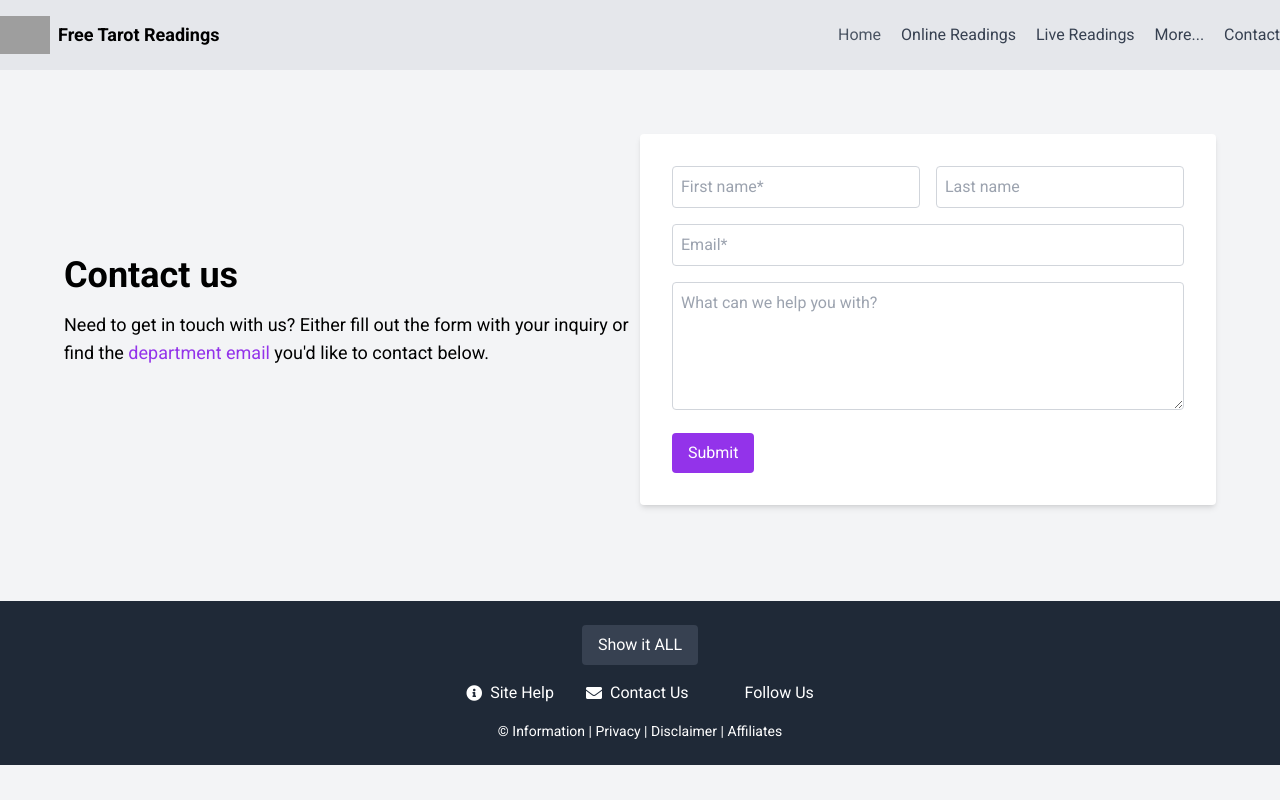
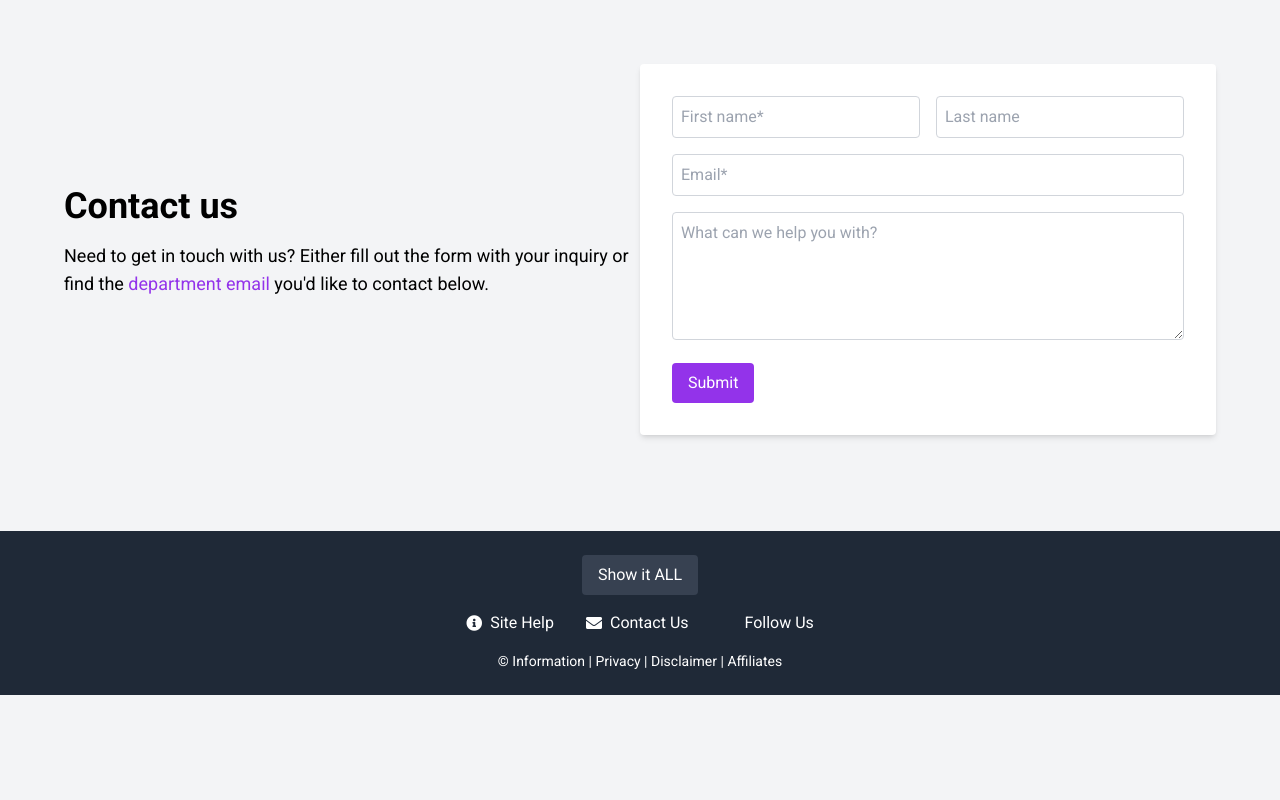
Before and after one commit to Muditsingal044/http-transformfuture, a plain HTML site: page contact.html in a window 1280 px wide. Drawn offline with nearby package versions, Linux system fonts and the light colour scheme; grey boxes are pictures that could not be loaded; a script that the page names is missing.

Commit message:
Update contact.html

```diff
--- a/contact.html
+++ b/contact.html
@@ -20,33 +20,6 @@
   </style>
  </head>
  <body class="bg-gray-100">
-  <header class="bg-gray-200 py-4">
-   <div class="container mx-auto flex justify-between items-center">
-    <div class="flex items-center">
-     <img alt="Logo" class="mr-2" height="50" src="https://storage.googleapis.com/a1aa/image/JIFzR6Jj6MIfSa29vcMlvoqUwRGgxVMTvkYxYUf2nRrKofNoA.jpg" width="50"/>
-     <span class="text-lg font-bold">
-      Free Tarot Readings
-     </span>
-    </div>
-    <nav class="space-x-4">
-        <a class="text-gray-600 hover:text-gray-800" href="/">
-            Home
-           </a>
-     <a class="text-gray-700" href="online.html">
-      Online Readings
-     </a>
-     <a class="text-gray-700" href="live.html">
-      Live Readings
-     </a>
-     <a class="text-gray-700" href="#target">
-      More...
-     </a>
-     <a class="text-gray-700" href="#">
-      Contact
-     </a>
-    </nav>
-   </div>
-  </header>
 
   <main class="flex flex-col md:flex-row items-center justify-center p-8 md:p-16">
 
```
